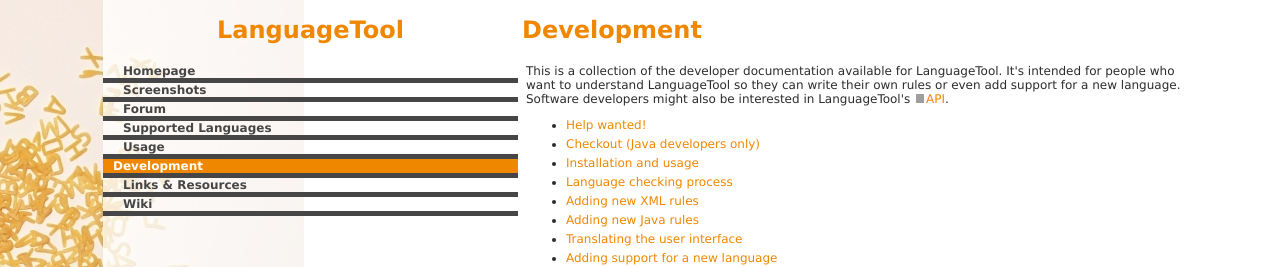
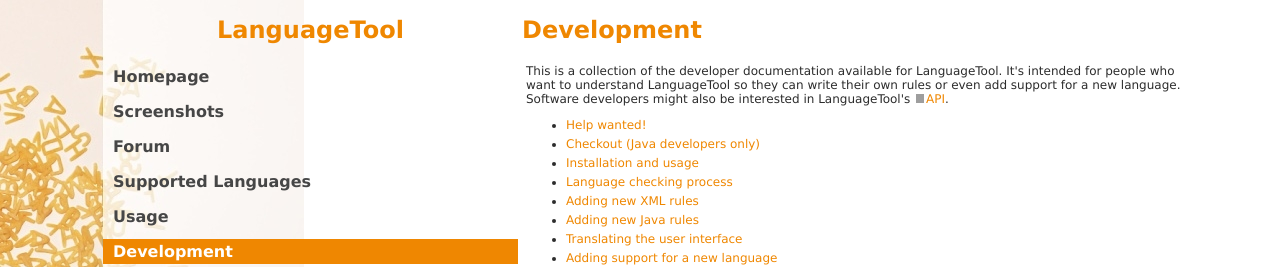
Before and after one commit to languagetool-org/languagetool-website, a PHP site: page /development/index.php in a window 1280 px wide. Shown: the top 267 px of the page. Run offline with PHP 8.4, Linux system fonts and the light colour scheme; grey boxes are pictures that could not be loaded.

Commit message:
[web] make the menu look more friendly

```diff
--- a/include/header.php
+++ b/include/header.php
@@ -1,9 +1,9 @@
 <!DOCTYPE html PUBLIC "-//W3C//DTD XHTML 1.0 Transitional//EN" "http://www.w3.org/TR/xhtml1/DTD/xhtml1-transitional.dtd">
 <html xmlns="http://www.w3.org/1999/xhtml">
 <head>
-<meta http-equiv="Content-Type" content="text/html; charset=utf-8" />
-<title><?php print $title." ".$title2 ?></title>
-<link href="/css/style.css" rel="stylesheet" type="text/css" />
+  <meta http-equiv="Content-Type" content="text/html; charset=utf-8" />
+  <title><?php print $title." ".$title2 ?></title>
+  <link href="/css/style.css?2" rel="stylesheet" type="text/css" />
 </head>
 <body>
 
@@ -16,7 +16,7 @@ function makeEntry($name, $visName) {
 	global $page;
 	if ($page == $name || ($name == "." && $page == "homepage")) {
 		?>
-		<p class="activeMenuitem"><? print $visName ?></p>
+		<div class="menuitem activeMenuitem"><? print $visName ?></div>
 		<?php
 	} else {
 		$url = $name;
@@ -30,7 +30,7 @@ function makeEntry($name, $visName) {
 			}
 		}
 		?>
-		<p class="menuitem"><a href="<?php print $url ?>"><? print $visName ?></a></p>
+        <a href="<?php print $url ?>"><div class="menuitem"><? print $visName ?></div></a>
 		<?php
 	}
 }
@@ -61,8 +61,9 @@ function makeEntry($name, $visName) {
 			<?php makeEntry("links", "Links &amp; Resources"); ?>
 			<?php makeEntry("http://languagetool.wikidot.com/", "Wiki"); ?>
 
-			<br/><br/><br/>
-			<a href="http://twitter.com/languagetoolorg"><img border="0" style="margin-right:5px" src="/images/twitter_link16x16.png"/>Follow us on twitter</a>
+			<div style="margin-top:70px;font-size:12px">
+			  <a href="http://twitter.com/languagetoolorg"><img border="0" style="margin-left:10px;margin-right:5px" src="/images/twitter_link16x16.png"/>Follow us on twitter</a>
+            </div>
 		</div>
 	</td>
 	<td class="content">
--- a/www/css/style.css
+++ b/www/css/style.css
@@ -132,58 +132,33 @@ pre {
 /* ------------------------------------------------- */
 
 #menu {
+    font-weight: bold;
+    text-decoration: none;
+    font-family: verdana, sans-serif;
+    font-size: 16px;
+}
+
+.menuitem {
+    color: #464646;
+   	padding-left: 10px;
+   	padding-right: 10px;
+    padding-top: 3px;
+    padding-bottom: 3px;
+    margin-left: 0px;
+    margin-right: 0px;
+   	margin-bottom: 10px;
+}
+
+.menuitem:hover {
+    color: #ffffff;
+   	background: #ef8701;
 }
 
 .activeMenuitem {
-	color: #ffffff !important;
-	text-decoration: none;
-	font-weight: bold;
+	color: #ffffff;
 	background: #ef8701;
 }
 
-#menu p {
-	border-bottom: 5px solid #464646;
-	color: #ef8701;
-	font-family: verdana, sans-serif;
-	font-size: 12px;
-	padding: 0px;
-	margin: 0px;
-	padding-right: 10px;
-	padding-left: 10px;
-}
-
-#menu a:link {
-	color: #464646;
-	font-family: verdana, sans-serif;
-	font-size: 12px;
-	padding-left: 10px;
-	margin-left: 0px;
-	padding-right: 10px;
-	margin-right: 0px;
-	text-decoration: none;
-	font-weight: bold;
-}
-
-#menu a:visited {
-	color: #464646;
-	font-family: verdana, sans-serif;
-	font-size: 12px;
-	padding-left: 10px;
-	margin-left: 0px;
-	padding-right: 10px;
-	margin-right: 0px;
-	text-decoration: none;
-	font-weight: bold;
-}
-
-#menu a:hover {
-	color: #ffffff;
-	font-family: verdana, sans-serif;
-	font-size: 12px;
-	text-decoration: none;
-	font-weight: bold;
-	background: #ef8701;
-}
 
 .warning {
 	border-color: #ffb251;
```
